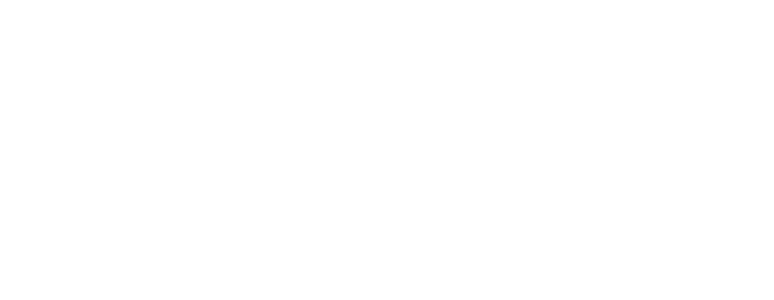
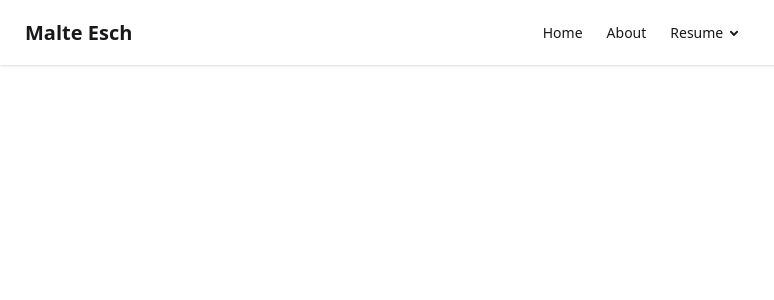
Before and after one commit to MaeschDEV/malte-esch-website, a Next.js app: page / in a window 1280 px wide. Shown: the top 300 px of the page, without its empty margins (0-774 px from the left). Built offline with nearby package versions, Linux system fonts and the light colour scheme.

Commit message:
Added Button Text to Navbar and added Links for navigation

```diff
--- a/app/page.tsx
+++ b/app/page.tsx
@@ -1,7 +1,67 @@
+import Link from "next/link";
 import React from "react";
+import { MdMenu } from "react-icons/md";
 
 const homepage = () => {
-  return <div></div>;
+  return (
+    <div className="navbar bg-base-100 shadow-sm">
+      <div className="navbar-start">
+        <a className="btn btn-ghost text-xl">Malte Esch</a>
+      </div>
+      <div className="navbar-center hidden lg:flex">
+        <ul className="menu menu-horizontal px-1">
+          <li>
+            <Link href="#home">Home</Link>
+          </li>
+          <li>
+            <Link href="#about">About</Link>
+          </li>
+          <li>
+            <details>
+              <summary>Resume</summary>
+              <ul className="p-2">
+                <li>
+                  <Link href="#education">Education</Link>
+                </li>
+                <li>
+                  <Link href="#work">Work</Link>
+                </li>
+              </ul>
+            </details>
+          </li>
+        </ul>
+      </div>
+      <div className="navbar-end">
+        <div className="dropdown dropdown-end">
+          <div tabIndex={0} role="button" className="btn btn-ghost lg:hidden">
+            <MdMenu className="w-5 h-5"></MdMenu>
+          </div>
+          <ul
+            tabIndex={0}
+            className="menu menu-sm dropdown-content bg-base-100 rounded-box z-1 mt-3 w-52 p-2 shadow"
+          >
+            <li>
+              <Link href="#home">Home</Link>
+            </li>
+            <li>
+              <Link href="#about">About</Link>
+            </li>
+            <li>
+              <Link href="#resume">Resume</Link>
+              <ul className="p-2">
+                <li>
+                  <Link href="#education">Education</Link>
+                </li>
+                <li>
+                  <Link href="#work">Work</Link>
+                </li>
+              </ul>
+            </li>
+          </ul>
+        </div>{" "}
+      </div>
+    </div>
+  );
 };
 
 export default homepage;
--- a/package.json
+++ b/package.json
@@ -12,7 +12,8 @@
     "daisyui": "^5.1.27",
     "next": "15.5.4",
     "react": "19.1.0",
-    "react-dom": "19.1.0"
+    "react-dom": "19.1.0",
+    "react-icons": "^5.5.0"
   },
   "devDependencies": {
     "@eslint/eslintrc": "^3",
```
Also changed, not shown: 1 other file (tests, documents, lock files or other folders).
